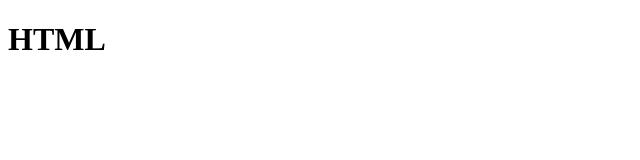
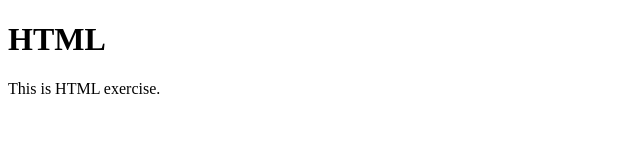
Before and after one commit to JK1320/Test, a plain HTML site: page index.html in a window 1280 px wide. Shown: the whole page, without its empty margins (0-640 px from the left). Drawn offline with Linux system fonts and the light colour scheme.

Commit message:
added <p>

```diff
--- a/index.html
+++ b/index.html
@@ -6,5 +6,8 @@
 <h1>
 HTML
 </h1>
+  <p>
+    This is HTML exercise.
+  </p>
 </body>
 </html>
```
